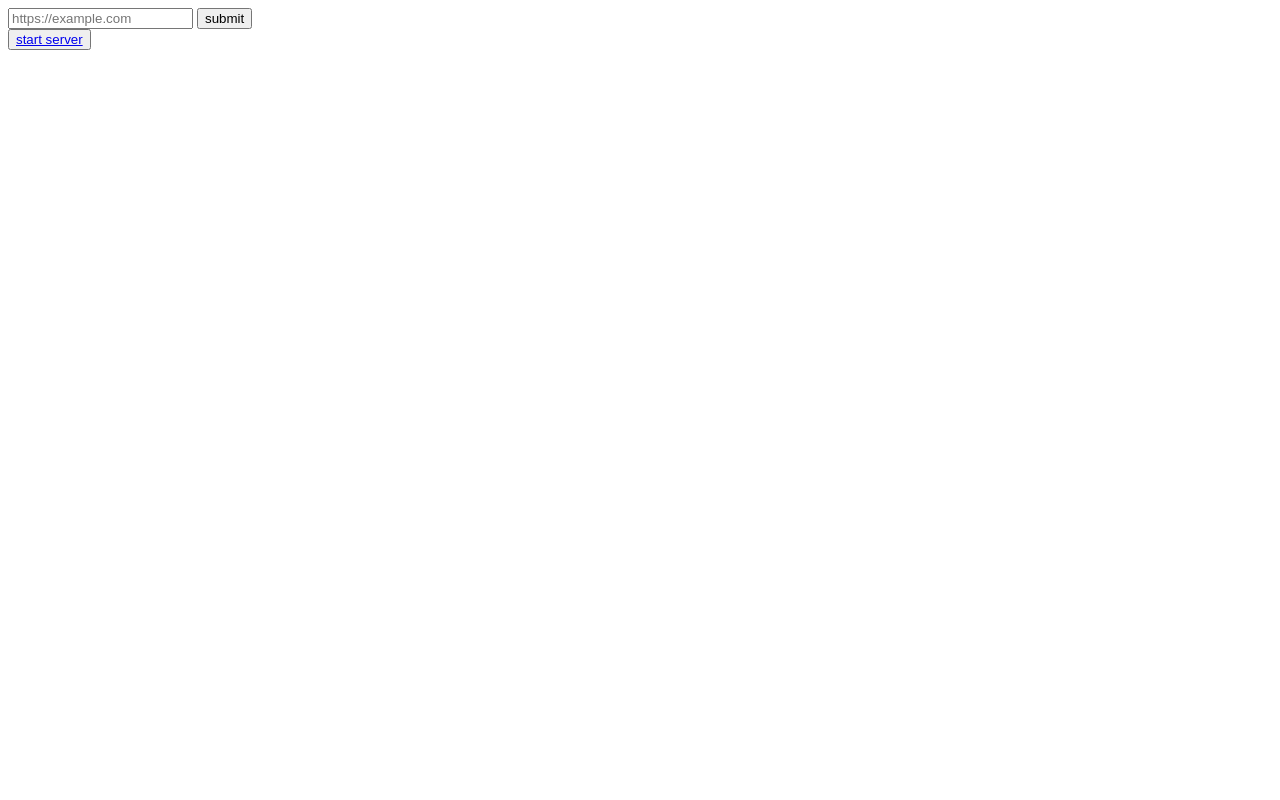
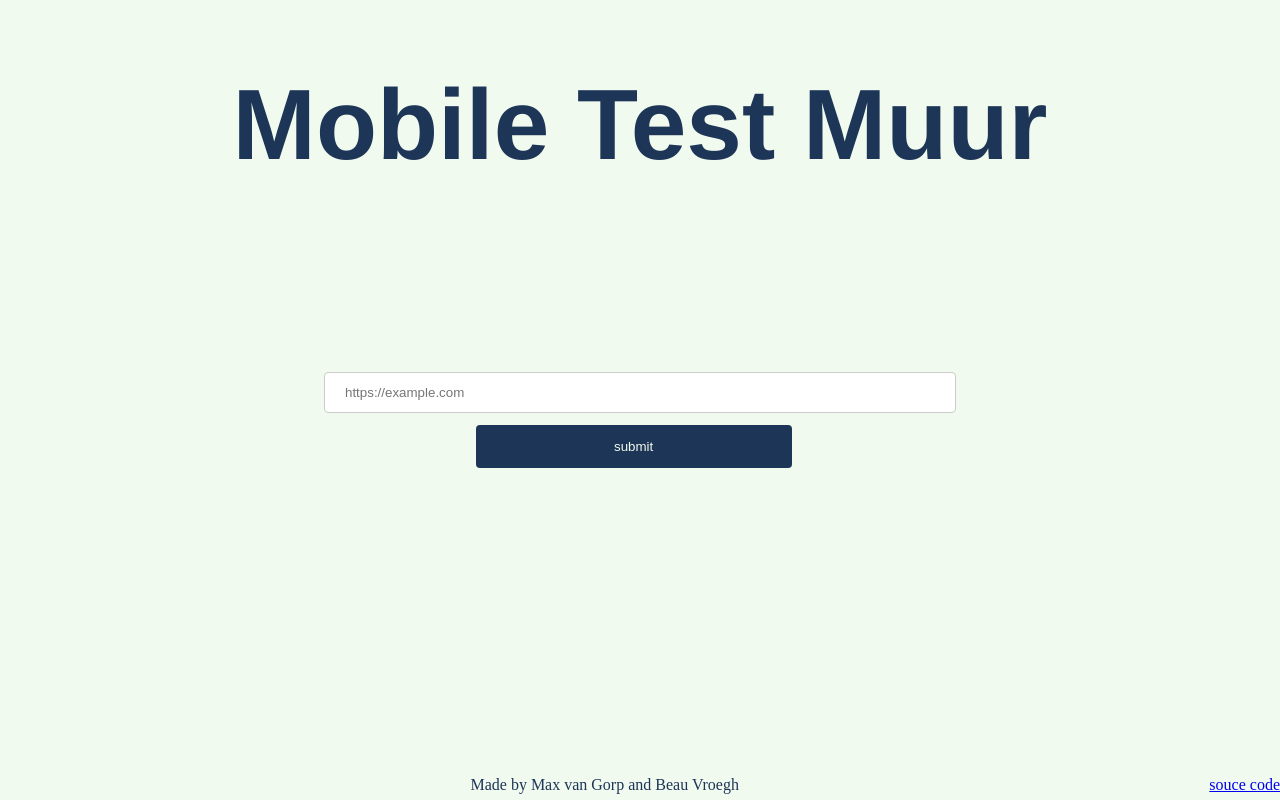
Before and after one commit to maxvGG/mobileTestMuur, a PHP site: page / in a window 1280 px wide. Run offline with PHP 8.4, Linux system fonts and the light colour scheme.

Commit message:
front end

```diff
--- a/index.php
+++ b/index.php
@@ -4,20 +4,27 @@
 <head>
     <meta charset="UTF-8">
     <meta name="viewport" content="width=device-width, initial-scale=1.0">
+    <link rel="stylesheet" href="style.css">
     <title>Document</title>
 </head>
 
 <body>
-    <form action="index.php" method="POST">
-        <input type="text" name="url" placeholder="https://example.com">
-        <input type="submit" name="submit" value="submit" placeholder="click me!!!">
-    </form>
-    <button><a href='?ea=true'>start server</a></button>
+    <h1 id="title">Mobile Test Muur</h1>
+    <div id="centerbox">
+        <form action="index.php" method="POST">
+            <input type="text" name="url" placeholder="https://example.com">
+            <input type="submit" name="submit" value="submit" placeholder="click me!!!">
+        </form>
+    </div>
+    <footer>
+        Made by Max van Gorp and Beau Vroegh
+        <a id="link" href="https://github.com/maxvGG/mobileTestMuur" target="_blank">souce code</a>
+    </footer>
 </body>
 
 </html>
 <?php
-require_once 'url.php';
+include 'url.php';
 
 if (isset($_POST['submit'])) {
     $weburl = $_POST['url'];
--- /dev/null
+++ b/style.css
@@ -0,0 +1,60 @@
+body {
+  background-color: #f1faee;
+}
+input[type="text"],
+select {
+  width: 50%;
+  padding: 12px 20px;
+  margin-left: 25%;
+  margin-right: 25%;
+  display: inline-block;
+  border: 1px solid #ccc;
+  border-radius: 4px;
+  box-sizing: border-box;
+  margin-top: 15%;
+  margin-bottom: 1%;
+}
+input[type="submit"] {
+  width: 25%;
+  background-color: #1d3557;
+  color: #f1faee;
+  padding: 14px 20px;
+  margin-left: 37%;
+  margin-right: 35%;
+  border: none;
+  border-radius: 4px;
+  cursor: pointer;
+}
+input[type="submit"]:hover {
+  background-color: #457b9d;
+}
+#centerbox {
+  margin: 0 auto;
+  justify-content: center;
+}
+
+footer {
+  height: 3%;
+  position: fixed;
+  left: 0;
+  bottom: 0;
+  width: 100%;
+  /* background-color: red; */
+  color: #1d3557;
+  text-align: center;
+}
+.error {
+  color: #e63946;
+  font-size: 75px;
+  text-align: center;
+}
+#title {
+  text-align: center;
+  color: #1d3557;
+  font-family: "Founders Grotesk text Regular", Helvetica, Arial, sans-serif;
+  font-size: 100px;
+  margin-bottom: 0;
+}
+#link {
+  float: right;
+}
--- a/url.php
+++ b/url.php
@@ -46,7 +46,8 @@ class weburl extends Db_connection
         } else {
             // if url is invalid make sure that the url doens't get saved to the db
             $this->url = false;
-            echo 'please enter a valid url';
+
+
             return false;
         }
     }
@@ -57,6 +58,9 @@ class weburl extends Db_connection
         $this->urlChecker($url);
         // send if url is true(valid) then send url to db;
         $this->prepareWebsiteToDb();
+        if (!$this->urlChecker($url)) {
+            echo "<p class='error'>" . 'Please enter a valid url' . "</p>";
+        }
     }
     public function readFromDb($i)
     {
```
